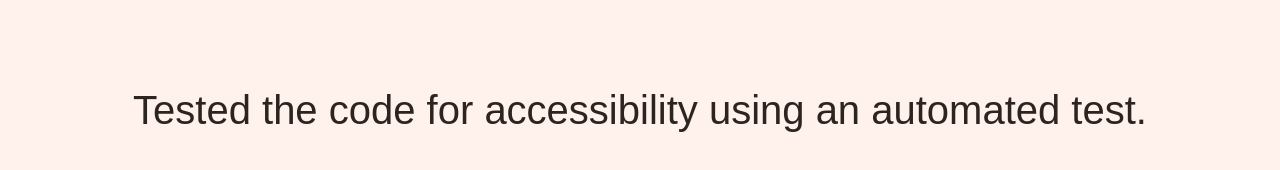
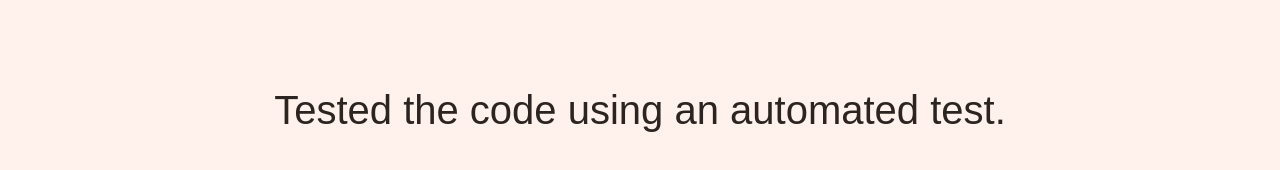
Before and after one commit to auk47/DZ, a plain HTML site: page eksamen/eksamen/accessibility.html in a window 1280 px wide. Shown: the part 56-226 px from the top of the page. Drawn offline with nearby package versions, Linux system fonts and the light colour scheme; a web font is replaced by a local one.

Commit message:
some changes

```diff
--- a/eksamen/eksamen/accessibility.html
+++ b/eksamen/eksamen/accessibility.html
@@ -71,7 +71,7 @@
 
     <section class="testing">
         <div class="testing_title">
-            <h1> Tested the code for accessibility using an automated test.</h1>
+            <h1> Tested the code using an automated test.</h1>
         </div>
     </section>
 
```
